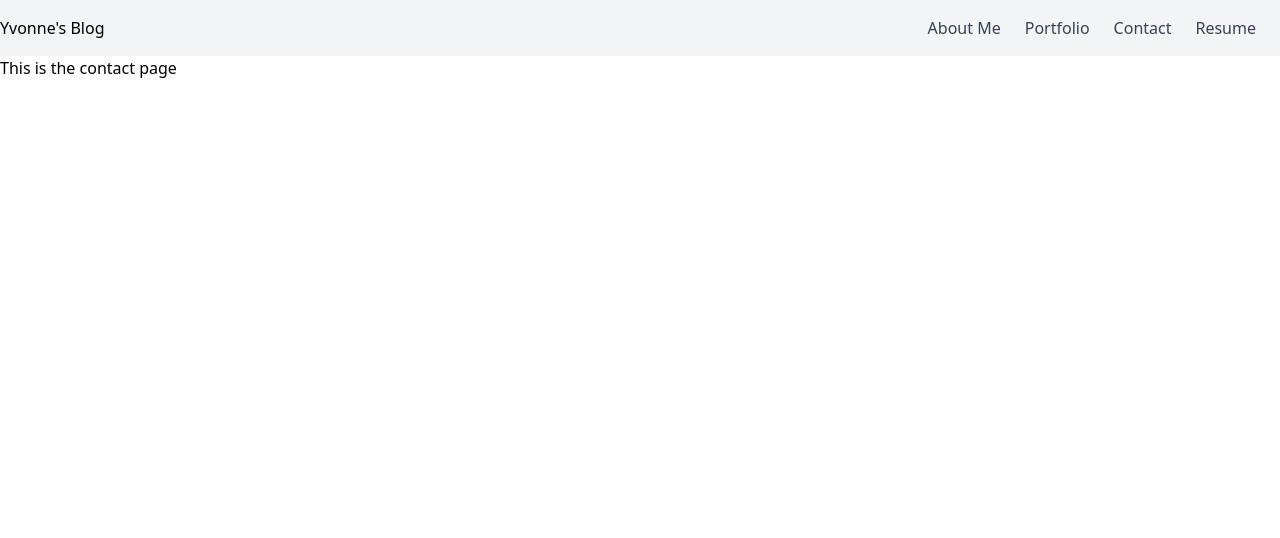
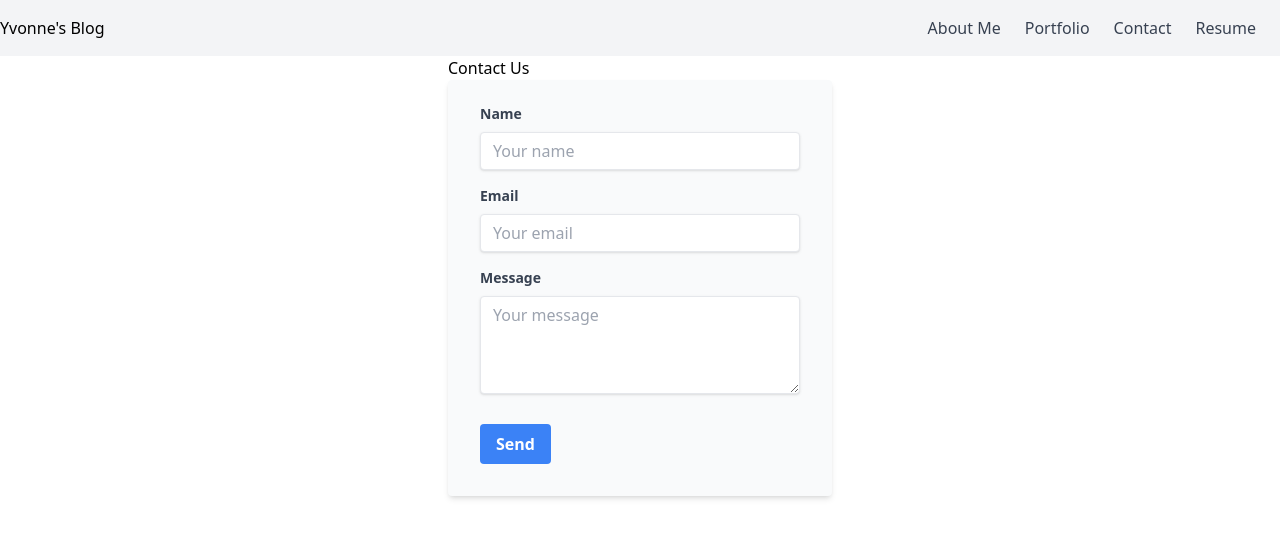
Before and after one commit to yvonneewa/React-Portfolio, a React (Vite) app: page /contact in a window 1280 px wide. Shown: the top 538 px of the page. Built offline with nearby package versions, Linux system fonts and the light colour scheme.

Commit message:
added about me and contact

```diff
--- a/src/components/About.jsx
+++ b/src/components/About.jsx
@@ -1,8 +1,12 @@
 function About () {
     return (
         <>
-        <div className="bg-zinc-500">
-            <h1 className="text-violet-600">This is the about page</h1>
+        <div>
+            <h1 className="text-violet-600">Hi, I'm Yvonne, a soon-to-be Software Developer with a passion for problem-solving and thinking outside the box. In my professional journey, I thrive on tackling challenges head-on and finding innovative solutions that drive projects forward.
+
+            Beyond coding, I enjoy a variety of hobbies that enrich my life. You'll often find me immersed in a good book, honing my skills in sewing, or exploring new destinations through travel. These activities not only fuel my creativity but also provide a well-rounded perspective that enhances my approach to problem-solving.
+
+            I'm excited about the intersection of technology and creativity, and I look forward to contributing my skills and enthusiasm to impactful projects in the software development field.  </h1>
         </div>
         </>
     )
--- a/src/components/Contact.jsx
+++ b/src/components/Contact.jsx
@@ -1,10 +1,63 @@
-function Contact () {
+import React from 'react';
+
+function Contact() {
+    const handleSubmit = (event) => {
+        event.preventDefault(); // Prevent default form submission
+        // Handle form submission logic here
+        // Example: You can access form data using event.target.elements
+    };
+
     return (
-        <>
-            <h1>This is the contact page</h1>
-        </>
-    )
+        <div className="max-w-sm mx-auto">
+            <h1>Contact Us</h1>
+            <form onSubmit={handleSubmit} className="bg-gray-50 shadow-md rounded px-8 pt-6 pb-8 mb-4">
+                <div className="mb-4">
+                    <label htmlFor="name" className="block text-gray-700 text-sm font-bold mb-2">
+                        Name
+                    </label>
+                    <input
+                        type="text"
+                        id="name"
+                        name="name"
+                        className="shadow appearance-none border rounded w-full py-2 px-3 text-gray-700 leading-tight focus:outline-none focus:shadow-outline"
+                        placeholder="Your name"
+                    />
+                </div>
+                <div className="mb-4">
+                    <label htmlFor="email" className="block text-gray-700 text-sm font-bold mb-2">
+                        Email
+                    </label>
+                    <input
+                        type="email"
+                        id="email"
+                        name="email"
+                        className="shadow appearance-none border rounded w-full py-2 px-3 text-gray-700 leading-tight focus:outline-none focus:shadow-outline"
+                        placeholder="Your email"
+                    />
+                </div>
+                <div className="mb-6">
+                    <label htmlFor="message" className="block text-gray-700 text-sm font-bold mb-2">
+                        Message
+                    </label>
+                    <textarea
+                        id="message"
+                        name="message"
+                        className="shadow appearance-none border rounded w-full py-2 px-3 text-gray-700 leading-tight focus:outline-none focus:shadow-outline"
+                        rows="4"
+                        placeholder="Your message"
+                    ></textarea>
+                </div>
+                <div className="flex items-center justify-between">
+                    <button
+                        type="submit"
+                        className="bg-blue-500 hover:bg-blue-700 text-white font-bold py-2 px-4 rounded focus:outline-none focus:shadow-outline"
+                    >
+                        Send
+                    </button>
+                </div>
+            </form>
+        </div>
+    );
 }
 
-
 export default Contact;
```
Also changed, not shown: src/main.jsx (+12 -13 lines).
